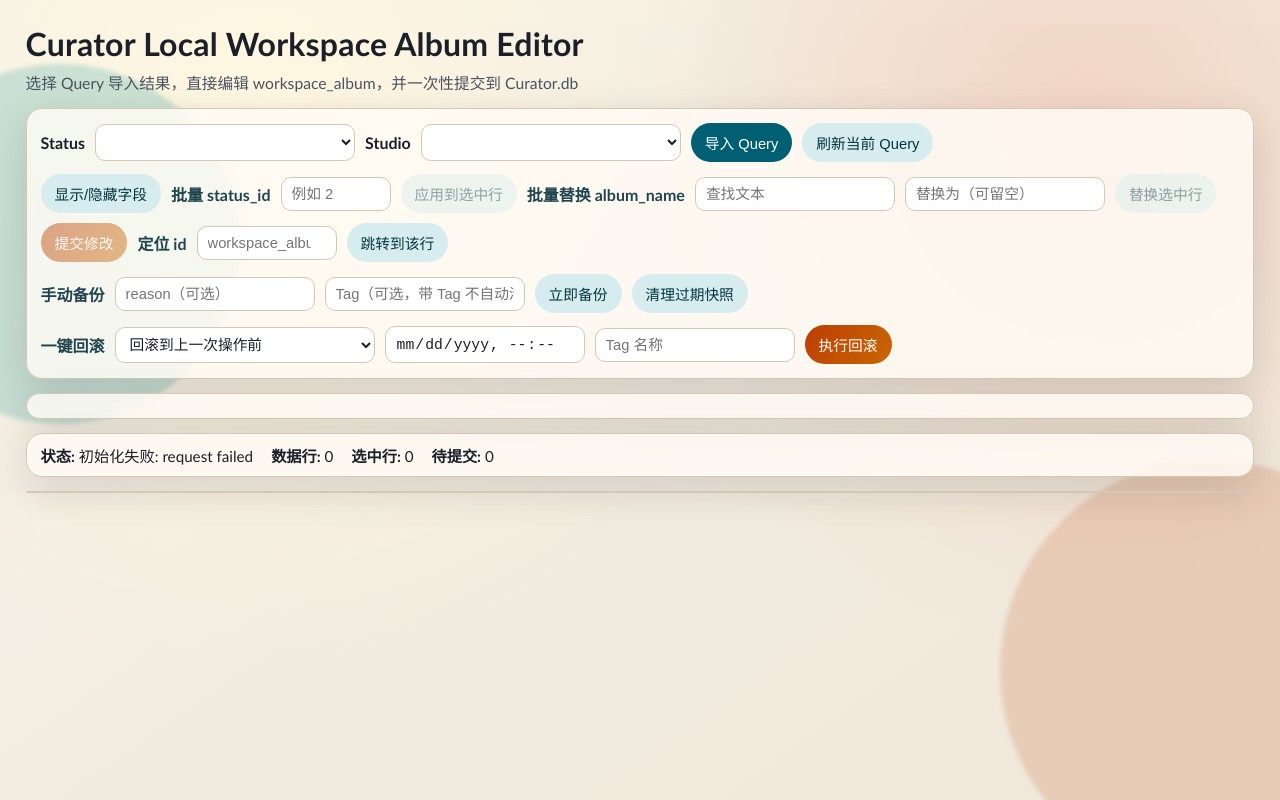
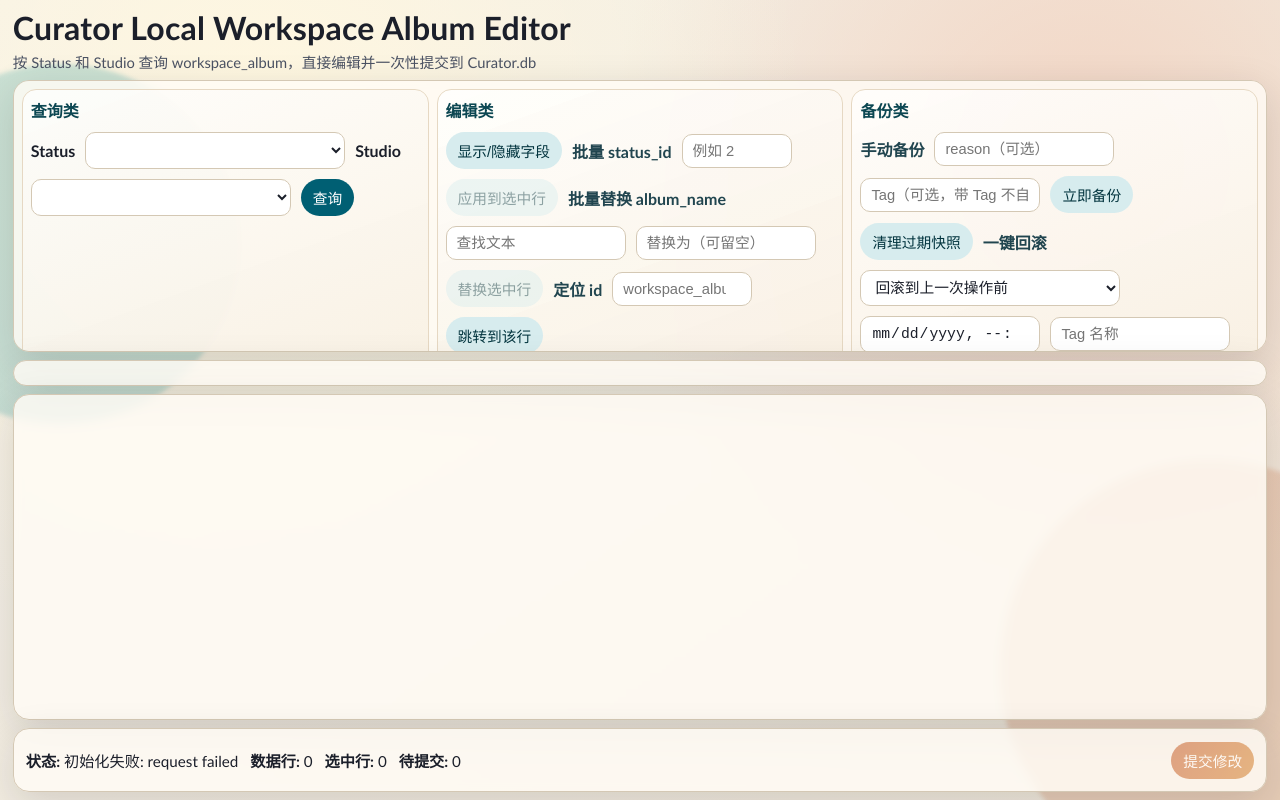
Before and after one commit to danielmeng1986/Curator, a plain HTML site: page workspace/curator_base_app/static/index.html in a window 1280 px wide. Both pictures are taken after a click on the button "显示/隐藏字段". Drawn offline with Linux system fonts and the light colour scheme; no server answers.

Commit message:
对当前的 UI 进行重新布局，把功能聚合

```diff
--- a/workspace/curator_base_app/static/app.js
+++ b/workspace/curator_base_app/static/app.js
@@ -18,9 +18,10 @@ const LAST_STUDIO_NAME_KEY = "normalize_app_workspace_album_last_studio_name";
 const APP_BASE_PATH = window.location.pathname.startsWith("/normalize") ? "/normalize" : "";
 
 const ui = {
+  appShell: document.querySelector(".app-shell"),
+  tableCard: document.querySelector(".table-card"),
   statusSelect: document.getElementById("statusSelect"),
   studioSelect: document.getElementById("studioSelect"),
-  loadQueryBtn: document.getElementById("loadQueryBtn"),
   reloadBtn: document.getElementById("reloadBtn"),
   toggleColumnsBtn: document.getElementById("toggleColumnsBtn"),
   bulkStatusInput: document.getElementById("bulkStatusInput"),
@@ -50,6 +51,66 @@ const ui = {
   tableBody: document.getElementById("tableBody"),
   popup: document.getElementById("popup"),
 };
+
+let layoutRafId = null;
+const TABLE_MAX_VISIBLE_ROWS = 15;
+const STATUS_SAFE_GAP_PX = 24;
+
+function getPx(cssValue) {
+  const n = parseFloat(cssValue);
+  return Number.isFinite(n) ? n : 0;
+}
+
+function updateTableWrapHeight() {
+  if (!ui.appShell || !ui.tableCard || !ui.tableWrap) {
+    return;
+  }
+
+  const shellStyle = window.getComputedStyle(ui.appShell);
+  const shellPaddingTop = getPx(shellStyle.paddingTop);
+  const shellPaddingBottom = getPx(shellStyle.paddingBottom);
+  const shellGap = getPx(shellStyle.rowGap || shellStyle.gap);
+
+  const visibleSections = Array.from(ui.appShell.children).filter(
+    (el) => el instanceof HTMLElement && !el.classList.contains("hidden"),
+  );
+
+  const nonTableHeight = visibleSections
+    .filter((el) => el !== ui.tableCard)
+    .reduce((sum, el) => sum + el.offsetHeight, 0);
+
+  const totalGap = shellGap * Math.max(visibleSections.length - 1, 0);
+
+  const cardStyle = window.getComputedStyle(ui.tableCard);
+  const cardChrome =
+    getPx(cardStyle.borderTopWidth) +
+    getPx(cardStyle.borderBottomWidth) +
+    getPx(cardStyle.paddingTop) +
+    getPx(cardStyle.paddingBottom);
+
+  const shellInnerHeight = ui.appShell.clientHeight - shellPaddingTop - shellPaddingBottom;
+  const available = shellInnerHeight - nonTableHeight - totalGap - cardChrome - STATUS_SAFE_GAP_PX;
+
+  const tableHeadRow = ui.tableHead.querySelector("tr");
+  const firstBodyRow = ui.tableBody.querySelector("tr");
+  const headerHeight = tableHeadRow ? tableHeadRow.getBoundingClientRect().height : 36;
+  const rowHeight = firstBodyRow ? firstBodyRow.getBoundingClientRect().height : 34;
+  const maxRowsHeight = Math.ceil(headerHeight + rowHeight * TABLE_MAX_VISIBLE_ROWS + 2);
+
+  // Allow table area to shrink aggressively so the bottom status bar remains visible.
+  const nextHeight = Math.max(60, Math.floor(Math.min(available, maxRowsHeight)));
+  ui.tableWrap.style.height = `${nextHeight}px`;
+}
+
+function scheduleTableWrapHeightUpdate() {
+  if (layoutRafId !== null) {
+    cancelAnimationFrame(layoutRafId);
+  }
+  layoutRafId = requestAnimationFrame(() => {
+    layoutRafId = null;
+    updateTableWrapHeight();
+  });
+}
 
 function setStatus(text) {
   ui.statusText.textContent = text;
@@ -722,6 +783,7 @@ function buildTable() {
 
   ui.rowCount.textContent = String(state.rows.length);
   updateSelectionCounter();
+  scheduleTableWrapHeightUpdate();
 }
 
 function onCellBlur(event) {
@@ -814,6 +876,7 @@ async function loadQueryData() {
   buildTable();
   saveLastParamPreferences(statusId, studioName);
   setStatus(`已加载 ${label}，共 ${data.row_count} 行`);
+  scheduleTableWrapHeightUpdate();
 }
 
 async function submitChanges() {
@@ -922,15 +985,6 @@ async function rollbackNow() {
 function bindEvents() {
   document.addEventListener("keydown", onGlobalKeyDown);
 
-  ui.loadQueryBtn.addEventListener("click", async () => {
-    try {
-      await loadQueryData();
-    } catch (err) {
-      setStatus(`加载失败: ${err.message}`);
-      showPopup(`加载失败: ${err.message}`, false);
-    }
-  });
-
   ui.reloadBtn.addEventListener("click", async () => {
     try {
       await loadQueryData();
@@ -942,6 +996,7 @@ function bindEvents() {
 
   ui.toggleColumnsBtn.addEventListener("click", () => {
     ui.columnPanel.classList.toggle("hidden");
+    scheduleTableWrapHeightUpdate();
   });
 
   ui.saveBtn.addEventListener("click", async () => {
@@ -1003,6 +1058,10 @@ function bindEvents() {
       showPopup(`回滚失败: ${err.message}`, false);
     }
   });
+
+  window.addEventListener("resize", () => {
+    scheduleTableWrapHeightUpdate();
+  });
 }
 
 async function init() {
@@ -1012,6 +1071,7 @@ async function init() {
     await loadSchema();
     await loadOptions();
     await loadQueryData();
+    scheduleTableWrapHeightUpdate();
   } catch (err) {
     setStatus(`初始化失败: ${err.message}`);
     showPopup(`初始化失败: ${err.message}`, false);
--- a/workspace/curator_base_app/static/index.html
+++ b/workspace/curator_base_app/static/index.html
@@ -13,19 +13,23 @@
     <main class="app-shell">
       <header class="app-header">
         <h1>Curator Local Workspace Album Editor</h1>
-        <p>选择 Query 导入结果，直接编辑 workspace_album，并一次性提交到 Curator.db</p>
+        <p>按 Status 和 Studio 查询 workspace_album，直接编辑并一次性提交到 Curator.db</p>
       </header>
 
       <section class="toolbar card">
+        <div class="tool-group">
+          <div class="tool-group-title">查询类</div>
           <div class="query-controls">
             <label for="statusSelect">Status</label>
             <select id="statusSelect"></select>
             <label for="studioSelect">Studio</label>
             <select id="studioSelect"></select>
-          <button id="loadQueryBtn" class="btn btn-primary">导入 Query</button>
-          <button id="reloadBtn" class="btn btn-secondary">刷新当前 Query</button>
+            <button id="reloadBtn" class="btn btn-primary">查询</button>
+          </div>
         </div>
 
+        <div class="tool-group">
+          <div class="tool-group-title">编辑类</div>
           <div class="grid-controls">
             <button id="toggleColumnsBtn" class="btn btn-secondary">显示/隐藏字段</button>
             <label for="bulkStatusInput" class="bulk-label">批量 status_id</label>
@@ -37,22 +41,21 @@
             <input id="bulkAlbumReplaceInput" class="bulk-text-input" type="text" placeholder="替换为（可留空）" />
             <button id="bulkApplyAlbumReplaceBtn" class="btn btn-secondary" disabled>替换选中行</button>
 
-          <button id="saveBtn" class="btn btn-accent" disabled>提交修改</button>
-
             <label for="focusIdInput" class="bulk-label">定位 id</label>
             <input id="focusIdInput" class="locate-id-input" type="number" min="1" step="1" placeholder="workspace_album id" />
             <button id="focusIdBtn" class="btn btn-secondary">跳转到该行</button>
           </div>
+        </div>
 
+        <div class="tool-group">
+          <div class="tool-group-title">备份类</div>
           <div class="grid-controls">
             <label for="backupReasonInput" class="bulk-label">手动备份</label>
             <input id="backupReasonInput" class="bulk-text-input" type="text" placeholder="reason（可选）" />
             <input id="backupTagInput" class="bulk-text-input" type="text" placeholder="Tag（可选，带 Tag 不自动清理）" />
             <button id="backupNowBtn" class="btn btn-secondary">立即备份</button>
             <button id="cleanupBackupsBtn" class="btn btn-secondary">清理过期快照</button>
-        </div>
 
-        <div class="grid-controls">
             <label for="rollbackModeSelect" class="bulk-label">一键回滚</label>
             <select id="rollbackModeSelect" class="bulk-text-input">
               <option value="before_last_operation">回滚到上一次操作前</option>
@@ -63,16 +66,10 @@
             <input id="rollbackTagInput" class="bulk-text-input" type="text" placeholder="Tag 名称" disabled />
             <button id="rollbackNowBtn" class="btn btn-accent">执行回滚</button>
           </div>
+        </div>
       </section>
 
       <section id="columnPanel" class="column-panel card hidden"></section>
-
-      <section class="status-row card">
-        <div><strong>状态:</strong> <span id="statusText">准备就绪</span></div>
-        <div><strong>数据行:</strong> <span id="rowCount">0</span></div>
-        <div><strong>选中行:</strong> <span id="selectedCount">0</span></div>
-        <div><strong>待提交:</strong> <span id="dirtyCount">0</span></div>
-      </section>
 
       <section class="table-card card">
         <div class="table-wrap" id="tableWrap">
@@ -83,6 +80,14 @@
           </table>
         </div>
       </section>
+
+      <section class="status-row card">
+        <div><strong>状态:</strong> <span id="statusText">准备就绪</span></div>
+        <div><strong>数据行:</strong> <span id="rowCount">0</span></div>
+        <div><strong>选中行:</strong> <span id="selectedCount">0</span></div>
+        <div><strong>待提交:</strong> <span id="dirtyCount">0</span></div>
+        <button id="saveBtn" class="btn btn-accent status-save-btn" disabled>提交修改</button>
+      </section>
     </main>
 
     <div id="popup" class="popup hidden"></div>
--- a/workspace/curator_base_app/static/style.css
+++ b/workspace/curator_base_app/static/style.css
@@ -21,12 +21,13 @@
 html,
 body {
   margin: 0;
-  min-height: 100%;
+  height: 100%;
   color: var(--ink);
   background: radial-gradient(circle at 20% 15%, #fff7e0 0%, transparent 45%),
     radial-gradient(circle at 85% 20%, #f2d5c4 0%, transparent 38%),
     linear-gradient(145deg, var(--bg-0), var(--bg-1));
   font-family: "Avenir Next", "Gill Sans", "Trebuchet MS", sans-serif;
+  overflow: hidden;
 }
 
 .bg-shape {
@@ -56,10 +57,13 @@ body {
 .app-shell {
   position: relative;
   z-index: 1;
-  width: min(96vw, 1500px);
-  margin: 24px auto 36px;
+  width: min(98vw, 1600px);
+  height: min(1080px, 100dvh);
+  margin: 0 auto;
+  padding: 10px 0;
   display: grid;
-  gap: 14px;
+  grid-template-rows: auto auto auto minmax(0, 1fr) auto;
+  gap: 10px;
 }
 
 .app-header h1 {
@@ -83,11 +87,10 @@ body {
 }
 
 .toolbar {
-  padding: 14px;
-  display: flex;
-  justify-content: space-between;
+  padding: 12px;
+  display: grid;
+  grid-template-columns: repeat(3, minmax(0, 1fr));
   gap: 12px;
-  flex-wrap: wrap;
 }
 
 .query-controls,
@@ -96,6 +99,20 @@ body {
   align-items: center;
   gap: 10px;
   flex-wrap: wrap;
+}
+
+.tool-group {
+  border: 1px solid #e6d8c3;
+  border-radius: 14px;
+  padding: 10px;
+  background: linear-gradient(160deg, rgba(255, 255, 255, 0.7), rgba(246, 236, 220, 0.75));
+  min-width: 0;
+}
+
+.tool-group-title {
+  font-weight: 700;
+  margin: 0 0 10px;
+  color: #0c4752;
 }
 
 .query-controls label {
@@ -129,7 +146,7 @@ select {
 }
 
 .bulk-text-input {
-  width: 200px;
+  width: 180px;
   max-width: 44vw;
   padding: 8px 10px;
   border-radius: 10px;
@@ -186,10 +203,21 @@ select {
 
 .status-row {
   display: flex;
+  align-items: center;
+  align-content: center;
   gap: 18px;
   flex-wrap: wrap;
   padding: 10px 14px;
+  min-height: 16px;
   font-size: 0.95rem;
+  position: sticky;
+  bottom: 0;
+  z-index: 3;
+  flex-shrink: 0;
+}
+
+.status-save-btn {
+  margin-left: auto;
 }
 
 .column-panel {
@@ -212,11 +240,14 @@ select {
 
 .table-card {
   overflow: hidden;
+  display: flex;
+  min-height: 0;
 }
 
 .table-wrap {
   overflow: auto;
-  max-height: 72vh;
+  height: 100%;
+  min-height: 0;
 }
 
 table {
@@ -325,16 +356,59 @@ col.hidden-col {
 }
 
 @media (max-width: 900px) {
+  html,
+  body {
+    overflow: auto;
+  }
+
+  .app-shell {
+    height: auto;
+    min-height: min(1080px, 100dvh);
+    grid-template-rows: auto;
+  }
+
   .toolbar {
-    flex-direction: column;
-    align-items: flex-start;
+    grid-template-columns: 1fr;
   }
 
   select {
     min-width: 220px;
   }
 
-  .table-wrap {
-    max-height: 62vh;
+  .status-save-btn {
+    margin-left: 0;
   }
 }
+
+@media (max-height: 980px) {
+  .app-shell {
+    padding: 8px 0;
+    gap: 8px;
+  }
+
+  .app-header p {
+    margin-top: 4px;
+    font-size: 0.92rem;
+  }
+
+  .toolbar {
+    padding: 8px;
+    gap: 8px;
+    max-height: 34vh;
+    overflow: auto;
+  }
+
+  .tool-group {
+    padding: 8px;
+  }
+
+  .status-row {
+    padding: 8px 12px;
+    gap: 12px;
+    min-height: 64px;
+  }
+
+  .btn {
+    padding: 8px 12px;
+  }
+}
```
Lines whose indentation alone changed are shown as unchanged.
